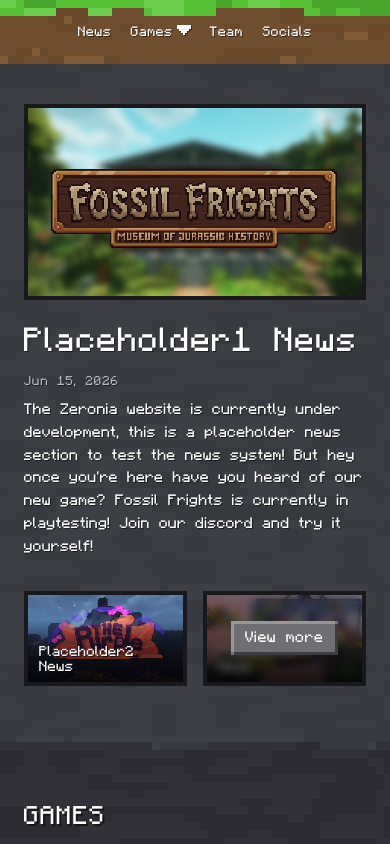
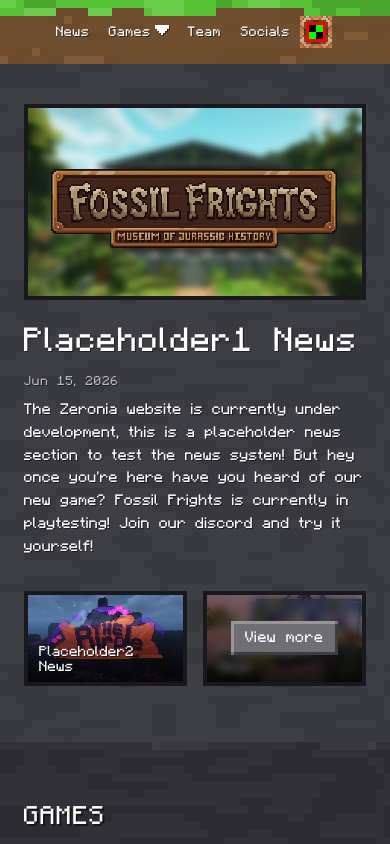
Before and after one commit to ZeroniaServer/website, a React (Vite) app: page / in a window 390 px wide. Shown: the top 844 px of the page. Built offline with nearby package versions, Linux system fonts and the light colour scheme; a web font is replaced by a local one.

Commit message:
added dynamic logo to mobile sidebar

```diff
--- a/src/components/navbar.css
+++ b/src/components/navbar.css
@@ -218,13 +218,16 @@
 }
 
 @media (max-width: 40rem) {
-  .navbar__brand,
+  .navbar__brand {
+    margin-left: 0.75rem;
+  }
+
+  .navbar__wordmark {
+    height: 2rem;
+  }
+
   .navbar__brand-icon {
     display: none;
-  }
-
-  .navbar__bar {
-    justify-content: center;
   }
 
   .navbar__btn {
@@ -247,3 +250,23 @@
     display: none;
   }
 }
+
+/* too narrow for the wordmark next to the links - drop to the icon mark */
+@media (max-width: 26rem) {
+  .navbar__brand {
+    display: none;
+  }
+
+  .navbar__brand-icon {
+    display: inline-flex;
+    margin-right: 0.75rem;
+  }
+
+  .navbar__icon {
+    height: 2rem;
+  }
+
+  .navbar__bar {
+    justify-content: center;
+  }
+}
```
